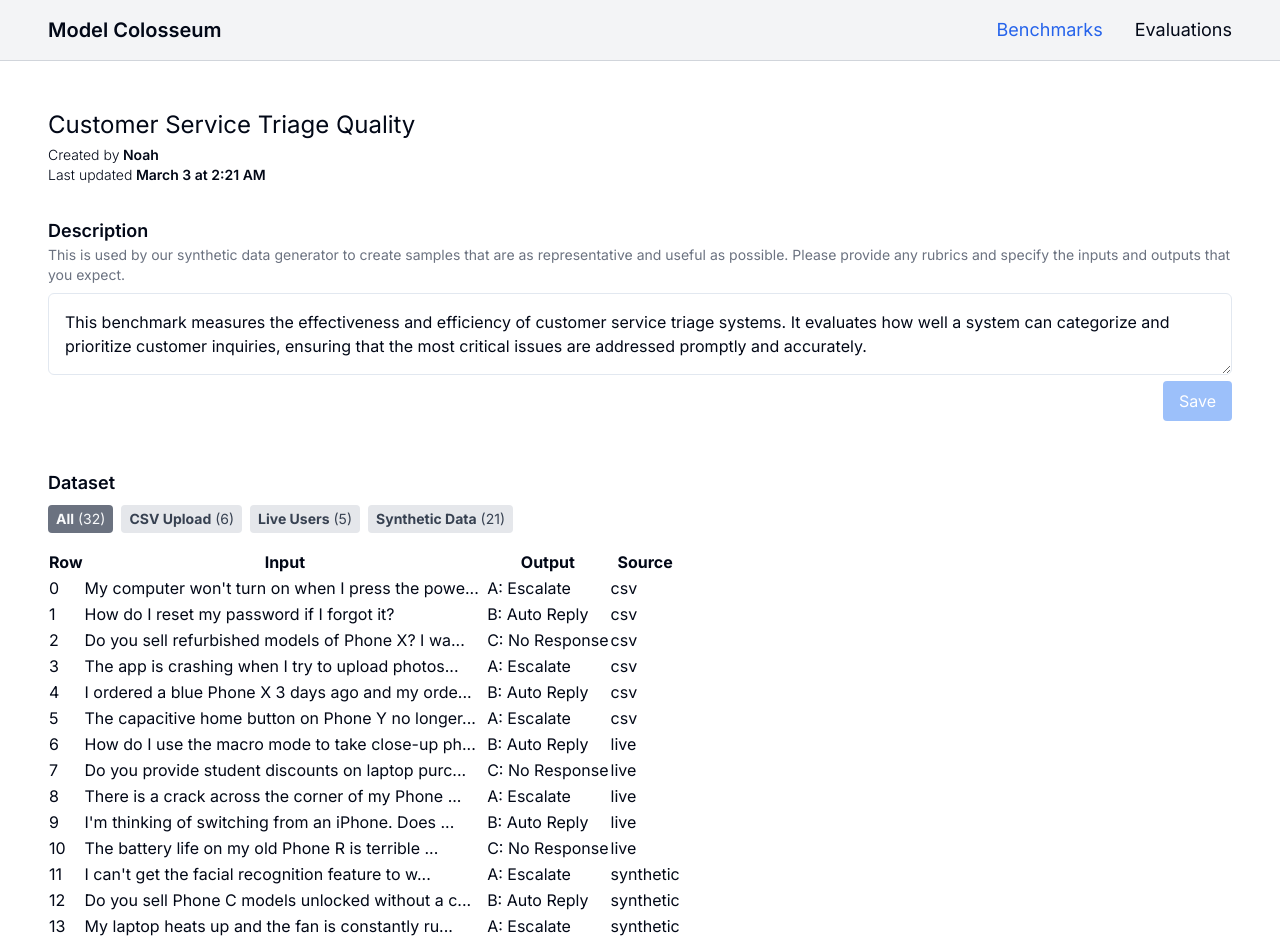
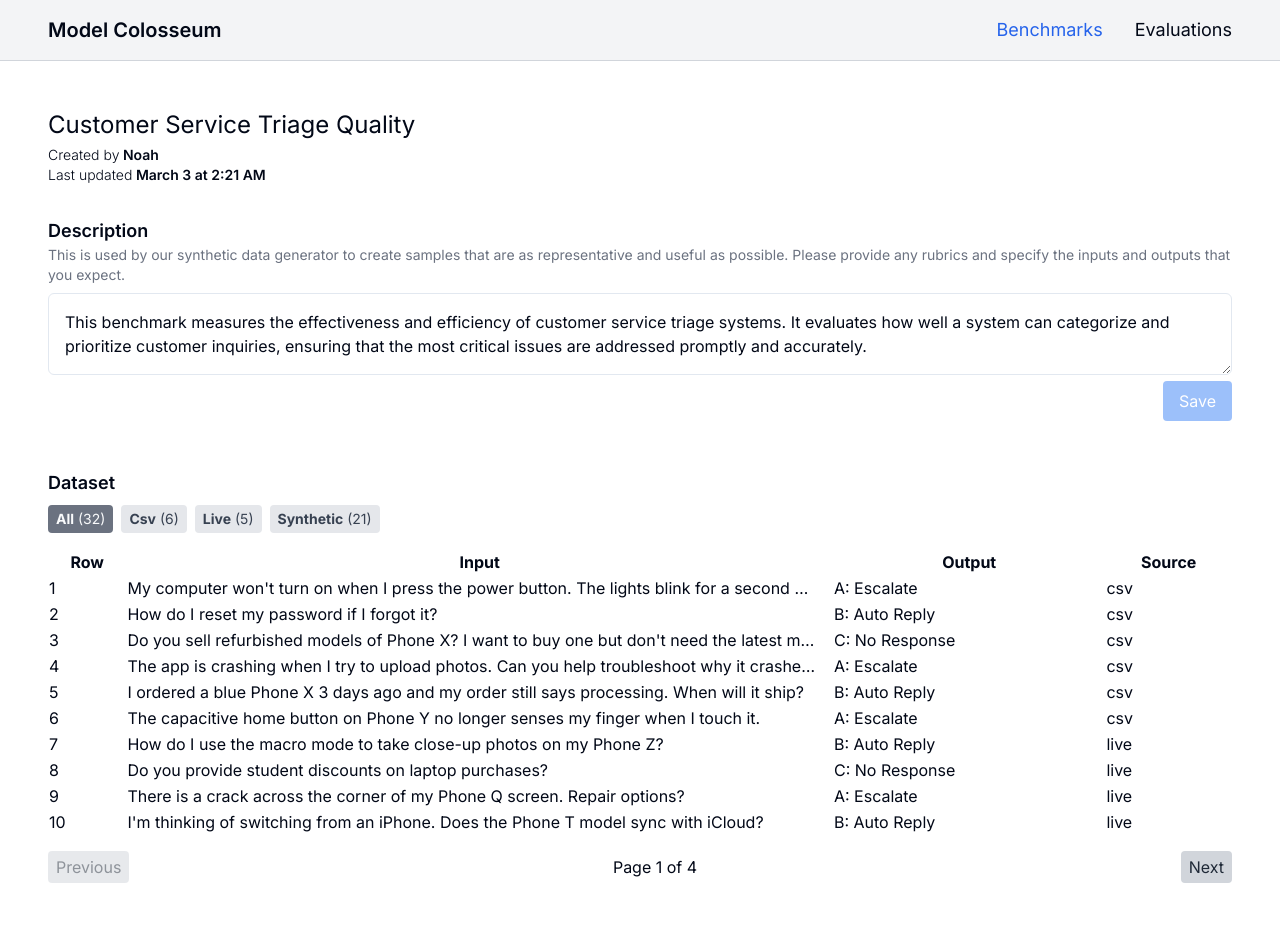
Before and after one commit to klyap/model-colosseum, a Next.js app: page /benchmark in a window 1280 px wide. Shown: the top 943 px of the page. Built offline with nearby package versions, Linux system fonts and the light colour scheme.

Commit message:
add pagination to benchmark csv table

```diff
--- a/src/app/benchmark/page.tsx
+++ b/src/app/benchmark/page.tsx
@@ -1,14 +1,22 @@
 "use client";
 
-import React from "react";
+import React, { useState } from "react";
 import { benchmarks } from "@/lib/data/benchmarks";
 
 export default function Benchmark() {
   const [dataFilter, setDataFilter] = React.useState("All");
+  const [currentPage, setCurrentPage] = useState(0);
+  const itemsPerPage = 10;
 
   const benchmark = benchmarks.find((i) => i.id === 123);
-  const data = benchmark?.data.filter(
+  const filteredData = benchmark?.data.filter(
     (item) => dataFilter === "All" || item.source === dataFilter
+  );
+
+  const pageCount = Math.ceil((filteredData?.length ?? 0) / itemsPerPage);
+  const data = filteredData?.slice(
+    currentPage * itemsPerPage,
+    (currentPage + 1) * itemsPerPage
   );
 
   const sourceCounts = benchmark?.data.reduce(
@@ -19,8 +27,12 @@ export default function Benchmark() {
     {} as { [key: string]: number }
   );
 
+  const handlePageChange = (newPage: number) => {
+    setCurrentPage(newPage);
+  };
+
   return (
-    <div className="px-12 my-12">
+    <div className="w-full px-12 my-12">
       <div className="text-2xl mb-1">Customer Service Triage Quality</div>
       <div className="text-sm">
         <div>
@@ -67,47 +79,27 @@ export default function Benchmark() {
         <div className="flex space-x-2 mb-4">
           <button
             onClick={() => setDataFilter("All")}
-            className={`px-2 py-1 text-sm rounded ${
-              dataFilter === "All"
+            className={`px-2 py-1 text-sm rounded ${dataFilter === "All"
               ? "bg-gray-500 text-gray-50 hover:bg-gray-600"
               : "bg-gray-200 text-gray-700 hover:bg-gray-300"
               }`}
           >
             <strong>All</strong> ({benchmark?.data.length || "0"})
           </button>
+          {Object.keys(sourceCounts).map((source) => (
             <button
-            onClick={() => setDataFilter("csv")}
-            className={`px-2 py-1 text-sm rounded ${
-              dataFilter === "csv"
+              key={source}
+              onClick={() => setDataFilter(source)}
+              className={`px-2 py-1 text-sm rounded ${dataFilter === source
                 ? "bg-gray-500 text-gray-50 hover:bg-gray-600"
                 : "bg-gray-200 text-gray-700 hover:bg-gray-300"
                 }`}
             >
-            <strong>CSV Upload</strong> ({sourceCounts?.["csv"] || "0"})
+              <strong>{source.charAt(0).toUpperCase() + source.slice(1)}</strong> ({sourceCounts[source] || "0"})
             </button>
-          <button
-            onClick={() => setDataFilter("live")}
-            className={`px-2 py-1 text-sm rounded ${
-              dataFilter === "live"
-                ? "bg-gray-500 text-gray-50 hover:bg-gray-600"
-                : "bg-gray-200 text-gray-700 hover:bg-gray-300"
-            }`}
-          >
-            <strong>Live Users</strong> ({sourceCounts?.["live"] || "0"})
-          </button>
-          <button
-            onClick={() => setDataFilter("synthetic")}
-            className={`px-2 py-1 text-sm rounded ${
-              dataFilter === "synthetic"
-                ? "bg-gray-500 text-gray-50 hover:bg-gray-600"
-                : "bg-gray-200 text-gray-700 hover:bg-gray-300"
-            }`}
-          >
-            <strong>Synthetic Data</strong> (
-            {sourceCounts?.["synthetic"] || "0"})
-          </button>
+          ))}
         </div>
-        <table className="border-collapse block md:table">
+        <table className="w-full border-collapse block md:table">
           <thead className="block md:table-header-group">
             <tr className="border md:border-none md:table-row">
               <th className="block md:table-cell">Row</th>
@@ -119,11 +111,9 @@ export default function Benchmark() {
           <tbody className="block md:table-row-group">
             {data?.map((datum, idx) => (
               <tr key={`key=${idx}`}>
-                <td>{idx}</td>
-                <td>
-                  {datum.input.length > 50
-                    ? `${datum.input.substring(0, 47)}...`
-                    : datum.input}
+                <td>{idx + 1 + currentPage * itemsPerPage}</td>
+                <td className="truncate max-w-xs pr-4">
+                  {datum.input}
                 </td>
                 <td>{datum.output}</td>
                 <td>{datum.source}</td>
@@ -131,6 +121,25 @@ export default function Benchmark() {
             ))}
           </tbody>
         </table>
+        <div className="flex justify-between items-center mt-4">
+          <button
+            onClick={() => handlePageChange(currentPage - 1)}
+            disabled={currentPage === 0}
+            className="px-2 py-1 bg-gray-300 text-gray-800 rounded hover:bg-gray-400 disabled:opacity-50"
+          >
+            Previous
+          </button>
+          <span>
+            Page {currentPage + 1} of {pageCount}
+          </span>
+          <button
+            onClick={() => handlePageChange(currentPage + 1)}
+            disabled={currentPage === pageCount - 1}
+            className="px-2 py-1 bg-gray-300 text-gray-800 rounded hover:bg-gray-400 disabled:opacity-50"
+          >
+            Next
+          </button>
+        </div>
       </div>
     </div>
   );
```
Lines whose indentation alone changed are shown as unchanged.
